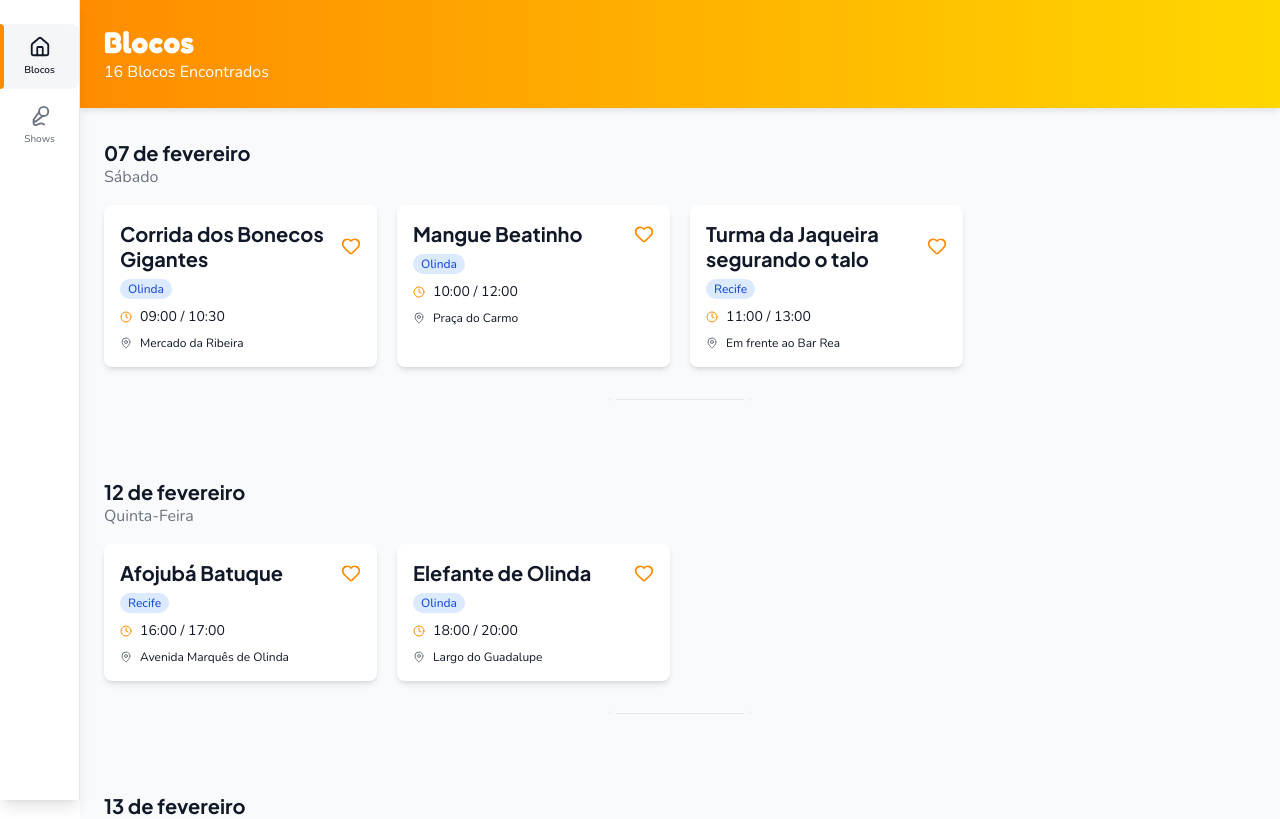
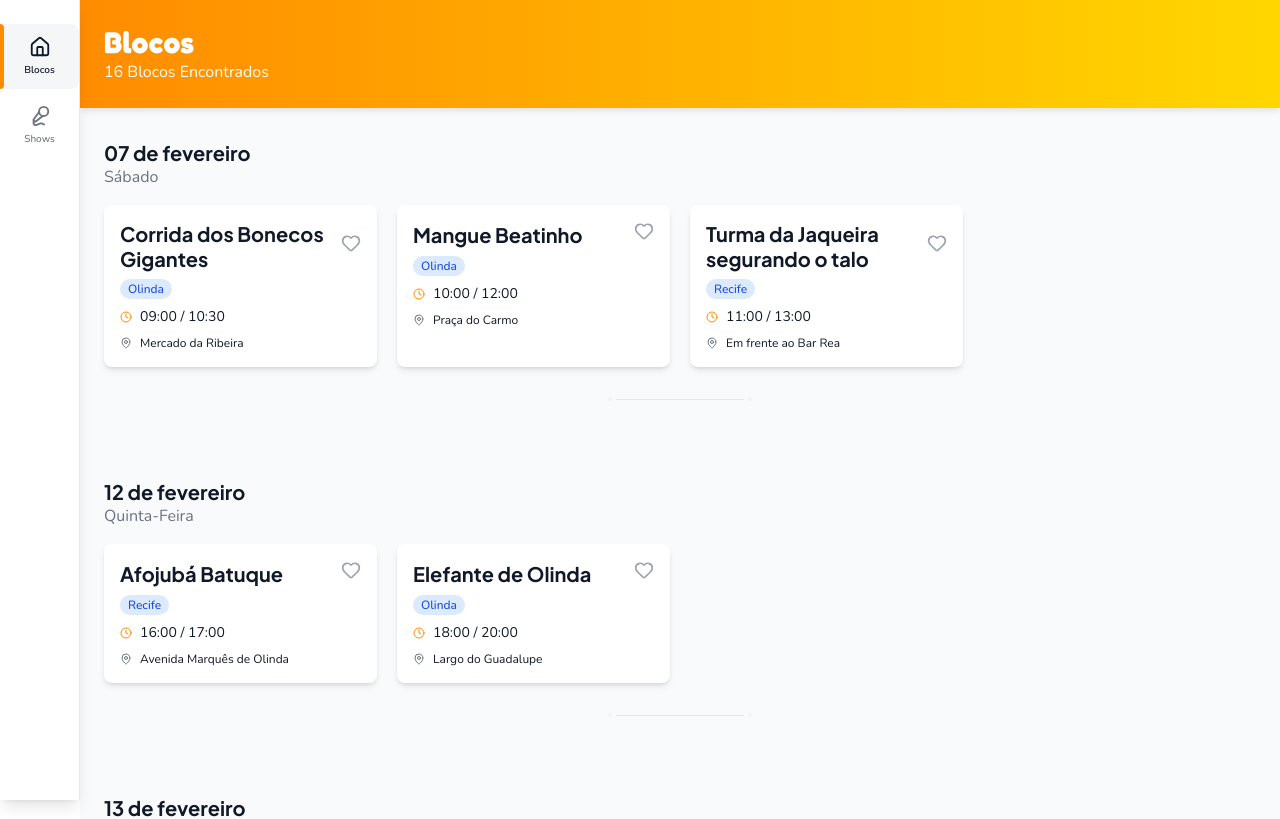
Before and after one commit to uuchoaa/foca-no-carnaval, a React (Vite) app in the folder apps/carnival-app/: page /blocos in a window 1280 px wide. Shown: the top 819 px of the page. Built offline with nearby package versions, Linux system fonts and the light colour scheme.

Commit message:
feat[ds]: add FavButton component

```diff
--- /dev/null
+++ b/apps/carnival-app/src/design-system/compositions/FavButton.tsx
@@ -0,0 +1,29 @@
+import type { LucideIcon } from 'lucide-react';
+
+interface FavButtonProps {
+  icon: LucideIcon;
+  isActive: boolean;
+  onToggle: () => void;
+  iconSize?: number;
+}
+
+export function FavButton({
+  icon: Icon,
+  isActive,
+  onToggle,
+  iconSize = 20,
+}: FavButtonProps) {
+  return (
+    <button
+      type="button"
+      onClick={(e) => {
+        e.stopPropagation();
+        onToggle();
+      }}
+      className="flex-shrink-0 p-1 -m-1 text-gray-400 hover:text-gray-600 cursor-pointer"
+      aria-label={isActive ? 'Desfavoritar' : 'Favoritar'}
+    >
+      <Icon size={iconSize} fill={isActive ? 'currentColor' : 'none'} />
+    </button>
+  );
+}
--- a/apps/carnival-app/src/design-system/compositions/index.ts
+++ b/apps/carnival-app/src/design-system/compositions/index.ts
@@ -10,6 +10,7 @@ export { EmptyState } from './EmptyState';
 export { LoadingSpinner } from './LoadingSpinner';
 export { SectionHeading } from './SectionHeading';
 export { BackButton } from './BackButton';
+export { FavButton } from './FavButton';
 export { InfoCard } from './InfoCard';
 export { TimeInfo } from './TimeInfo';
 export { AnimatedContainer } from './AnimatedContainer';
--- a/apps/carnival-app/src/design-system/index.ts
+++ b/apps/carnival-app/src/design-system/index.ts
@@ -34,6 +34,7 @@ export {
   LoadingSpinner,
   SectionHeading,
   BackButton,
+  FavButton,
   InfoCard,
   TimeInfo,
   AnimatedContainer,
--- a/apps/carnival-app/src/screens/BlocosHomeScreen.tsx
+++ b/apps/carnival-app/src/screens/BlocosHomeScreen.tsx
@@ -1,12 +1,14 @@
 import { useMemo } from 'react';
 import { Clock, Heart, MapPin } from 'lucide-react';
 import { useEvents } from '../contexts/EventsContext';
+import { useFavorites } from '../contexts/FavoritesContext';
 import type { Bloco } from '../types/events';
 import { groupByDate, formatDate } from '../utils/dateHelpers';
-import { Page, Text, Card, CardGrid, Badge, VStack, HStack, SectionHeading, Divider, IconLabel } from '../design-system';
+import { Page, Text, Card, CardGrid, Badge, VStack, HStack, SectionHeading, Divider, IconLabel, FavButton } from '../design-system';
 
 export default function BlocosHomeScreen() {
   const { getBlocos, loading } = useEvents();
+  const { isFavorite, toggleFavorite } = useFavorites();
   const blocos = getBlocos({});
   const groupedByDate = useMemo(() => groupByDate(blocos), [blocos]);
 
@@ -34,9 +36,12 @@ export default function BlocosHomeScreen() {
                           <Text variant="title">{bloco.name}</Text>
                         </div>
                         <div className="self-center flex-shrink-0">
-                        <IconLabel icon={Heart} iconColor="primary" iconSize={20}>
-                          <></>
-                        </IconLabel>
+                          <FavButton
+                            icon={Heart}
+                            isActive={isFavorite(bloco.id)}
+                            onToggle={() => toggleFavorite(bloco.id)}
+                            iconSize={20}
+                          />
                         </div>
 
                       </HStack>
```
